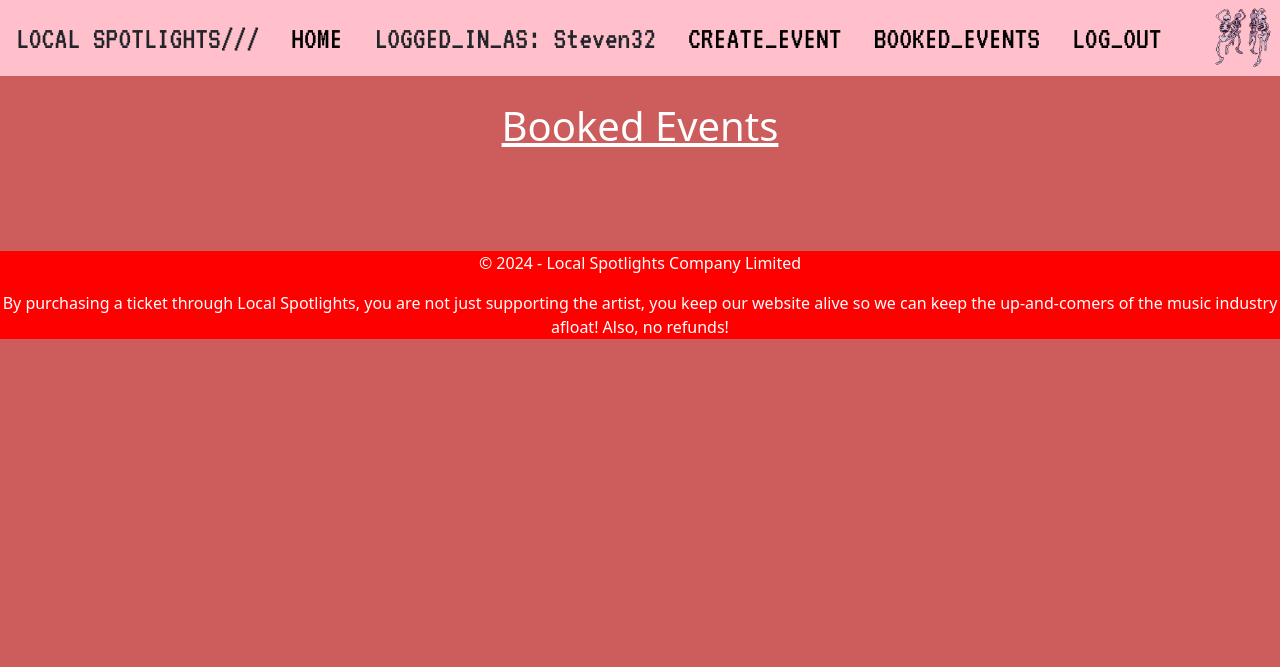
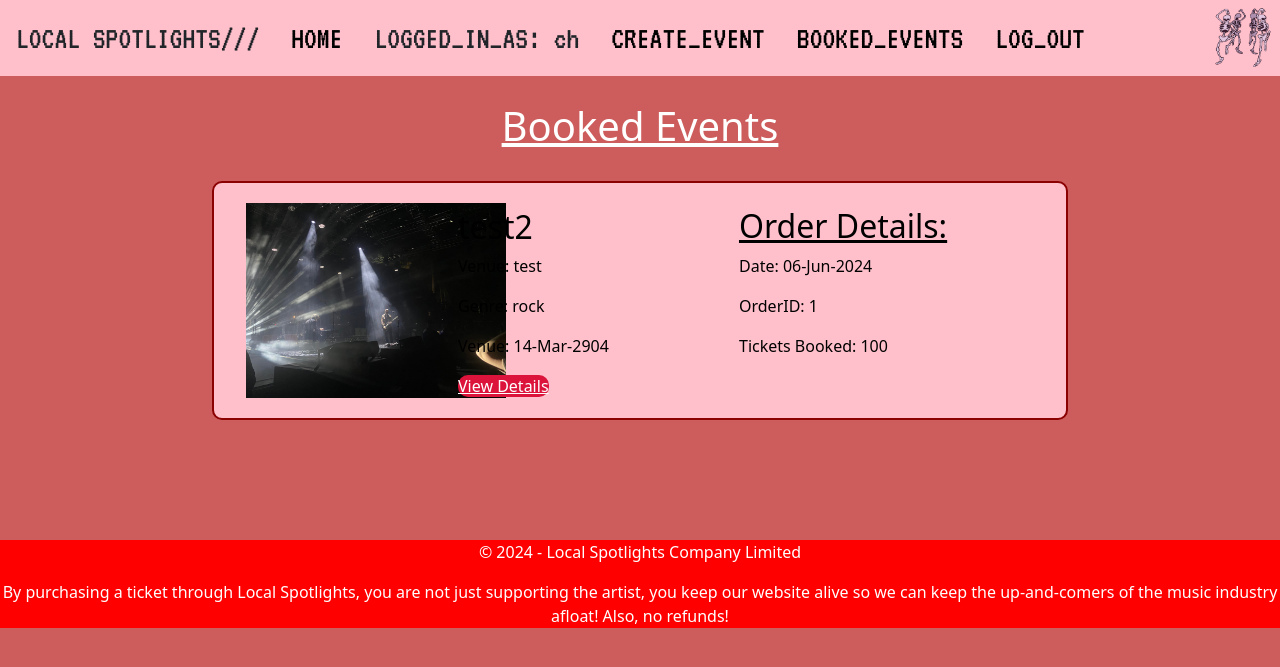
Before and after one commit to malzen0/IAB207-Assessment3-Group15, a Flask app: page /events/booked-events in a window 1280 px wide. Shown: the top 667 px of the page. Run offline with Flask 3, Linux system fonts and the light colour scheme; a user stored in the database is signed in; some libraries are stand-ins or nearby versions; some web fonts are replaced.

Commit message:
Location filter, css updated

```diff
--- a/a3_group15/local_spotlights/events.py
+++ b/a3_group15/local_spotlights/events.py
@@ -1,3 +1,4 @@
+from multiprocessing import Value
 from flask import Blueprint, render_template, request, redirect, url_for, flash, abort
 from .models import Event, EventStatus, Comment, Order
 from .forms import EventForm, CommentForm, TicketBookingForm
@@ -5,20 +6,40 @@
 import os
 from werkzeug.utils import secure_filename
 from flask_login import login_required, current_user
-from datetime import datetime, date, time
+from datetime import datetime, date, time, timedelta
+from sqlalchemy import or_
 
 eventbp = Blueprint('event', __name__, url_prefix='/events', static_folder='static')
 
-# Filter genres
+# Filter functions
 @eventbp.route('/')
 def index():
     update_db()
     genres = request.args.getlist('genres')
-    if not genres:
-        events = db.session.query(Event).join(EventStatus).filter(EventStatus.status != 'Inactive').all()
-    else:
-        events = db.session.query(Event).join(EventStatus).filter(EventStatus.status != 'Inactive', Event.genre.in_(genres)).all()
-    return render_template('index.html', events=events, selected_genres=genres)
+    location = request.args.get('location','')
+    date = request.args.get('date','')
+
+    query = db.session.query(Event)
+
+    if genres:
+        query=query.filter(Event.genre.in_(genres))
+
+    if location:
+        location_filter = f"%{location}%"
+        query = query.filter(
+            or_(Event.venue.ilike(location_filter)))
+
+    if date:
+        try:
+            date_actual = datetime.strptime(date, '%Y-%m-%d')
+            date_range_start = date_actual - timedelta(days=30)
+            date_range_end = date_actual + timedelta(days=30)
+            query = query.filter(Event.date.between(date_range_start,date_range_end))
+            ## Exception handling
+        except ValueError:
+            pass
+
+    return render_template('index.html', query.all, selected_genres=genres, location = location, date=date)
 
 def update_db():
     current_date = date.today()
--- a/a3_group15/local_spotlights/static/styles/booked_event_style.css
+++ b/a3_group15/local_spotlights/static/styles/booked_event_style.css
@@ -83,13 +83,6 @@
 
 }
 
-img {
-    height:100%;
-    width: 100%;
-    border-bottom-left-radius: 10px;
-    border-top-left-radius:10px;
-}
-
 text {
     font-size: 22px;
     width:100%;
@@ -109,8 +102,6 @@
 
 .event_wrapper{
      background-color: pink;
-     margin-top:20px;
-     padding-left:10px;
      border: none;
      text-align: left;
      width:100%;
--- a/a3_group15/local_spotlights/templates/events/booked_events.html
+++ b/a3_group15/local_spotlights/templates/events/booked_events.html
@@ -11,18 +11,20 @@
         <div style="font-size: 40px; text-decoration: underline; text-align: center; color:white;
         margin-bottom:25px;">Booked Events</div>
         {% for order, event in order_event_info %}
+
+        <div class="row">
             <div class="container">
-            <div class="image">
-                <img src="{{event.img}}">
+                <div class="col-md-3 col-sm-12">
+                    <img style="max-height: 300px; max-width: 300px; padding:20px;" src="{{event.img}}">
                 </div>
-            <div class="text">
+                <div class="col-md-4 col-sm-12" style="padding-left:20px; padding-right:20px; margin-top:5px;" >
                         <h2>{{event.artist}}</h2>
                         <div class="Venue"><p> Venue: {{event.venue}} </p> </div>
                         <div class="price"><p> Genre: {{event.genre}} </p> </div>
                         <div class="date"><p> Venue: {{event.date.strftime('%d-%b-%Y')}} </p> </div>
                         <a class="details" href="{{url_for('event.show', id=event.id)}}">View Details</a>
                 </div>
-            <div class="event_wrapper">
+                <div class="col-md-4 col-sm-12" style="padding-left:20px; padding-right:20px; margin-bottom:20px;">
                         <h2 style="color: black; text-decoration: underline;">Order Details: </h2>
                         <div class="Order Date"><p>Date: {{ order.order_date.strftime('%d-%b-%Y') }} </p></div>
                         <div class="orderID"><p>OrderID: {{ order.id }}</p> </div>
@@ -31,5 +33,6 @@
             </div>
             {% endfor %}
         </div>
+        </div>
     {% endblock content %}
 </body>
--- a/a3_group15/local_spotlights/templates/index.html
+++ b/a3_group15/local_spotlights/templates/index.html
@@ -51,12 +51,14 @@
                     <button class="subnavbtn">Location<i class="fa fa-caret-down"></i></button>
                     <div class="subnav-content">
                         <input type="text" name="location" placeholder="Location..." value="{{ location }}">
+                        <button type="submit" class="btn">Search</button>
                     </div>
                </div>
                <div class="subnav">
                     <button type="button" class="subnavbtn">Date<i class="fa fa-caret-down"></i></button>
                     <div class="subnav-content">
-                        <input type="date" placeholder="">
+                        <input type="date" name="date" placeholder="" value="{{date}}">
+                        <button type="submit" class="btn">Search</button>
                     </div>
                </div>
             </form>
```
Also changed, not shown: a3_group15/local_spotlights/templates/events/create_event.html (+1 -15 lines), a3_group15/instance/sitedata.sqlite, a3_group15/local_spotlights/static/img/IMG_20240215_052309.jpg (added), a3_group15/local_spotlights/static/img/pic_trulli.jpg (added), 1 other file. Lines whose indentation alone changed are shown as unchanged.
